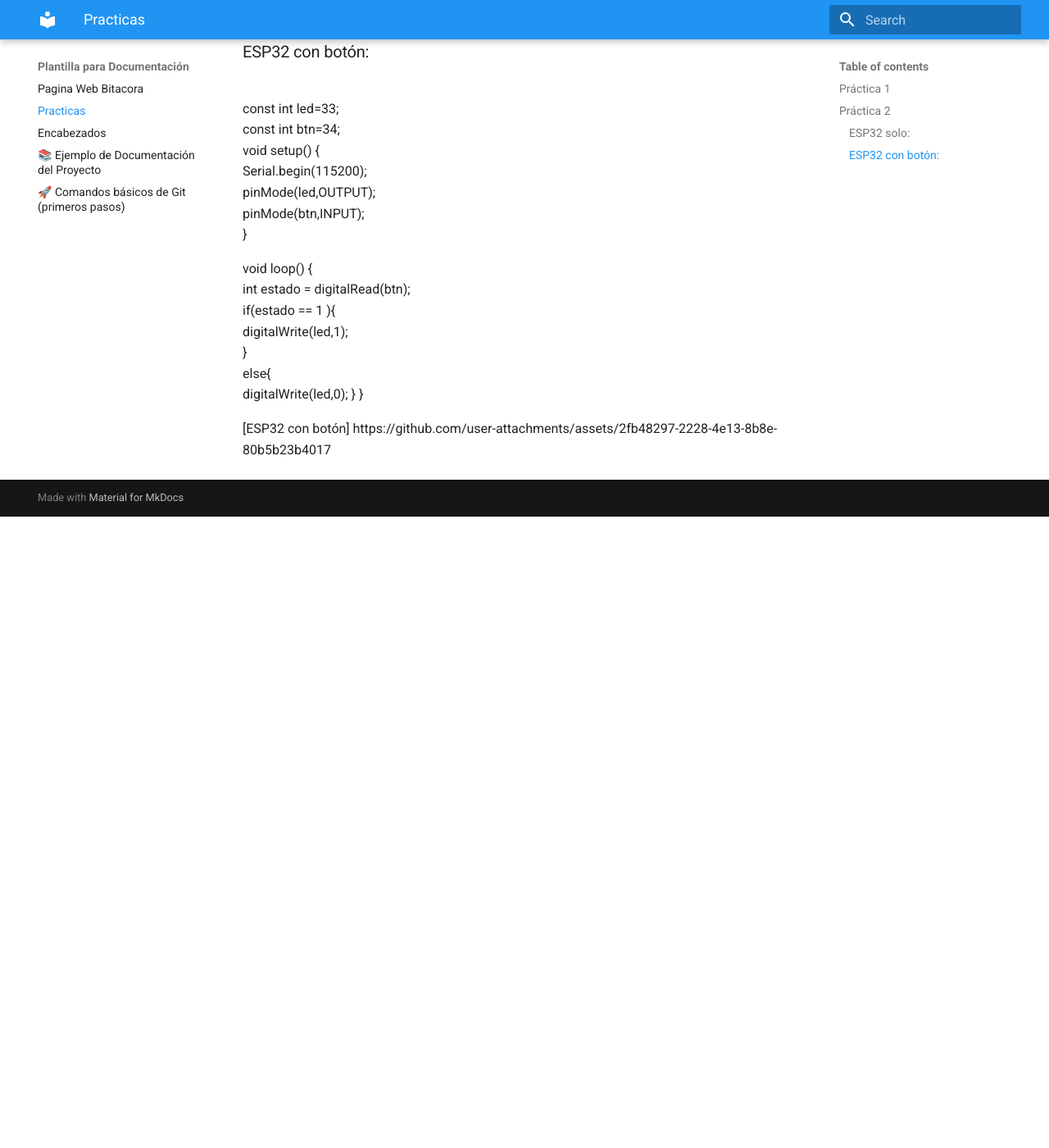
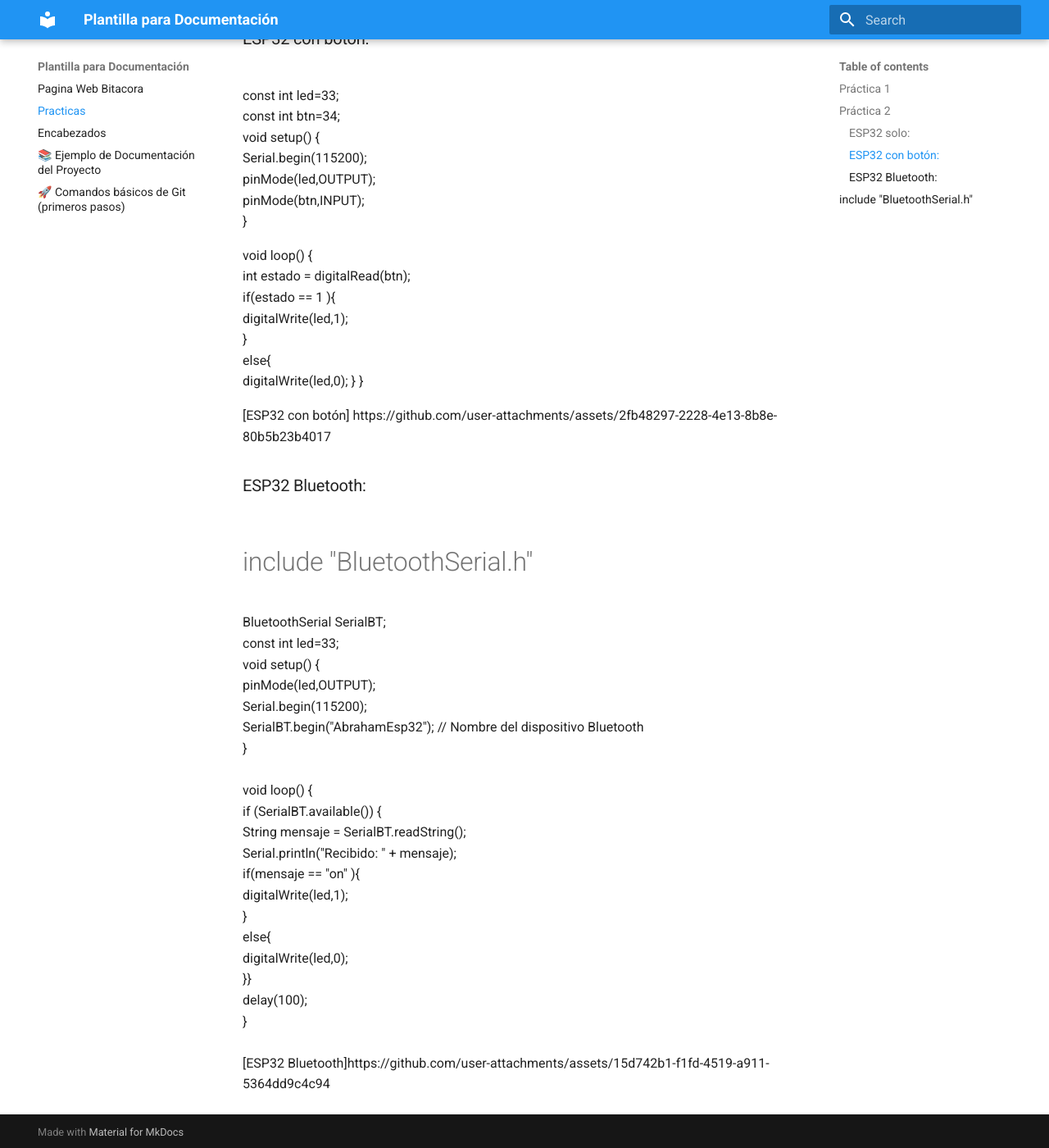
Before and after one commit to AbrahamNoda/Pagina_de_Abraham, an MkDocs documentation site: the page built from docs/Practicas.md, in a window 1280 px wide and 1400 px high, scrolled down 953 px. Shown: the whole window at 82% size. Built offline with MkDocs 1.6.1 and Material for MkDocs 9.7.7, drawn with Linux system fonts in a browser that asks for light colours; before the commit the page ends 1583 px from its top, so only the background shows below that; some of the changed text lies outside the part shown.

Commit message:
Update Practicas.md

```diff
--- a/docs/Practicas.md
+++ b/docs/Practicas.md
@@ -30,7 +30,7 @@ Esta practica consistio en usar un ESP32 para controlar de distantas maneras un
  delay (1000);<br>
  }<br>
 
-https://github.com/user-attachments/assets/6e66b9b6-49fc-4279-bbd0-478fd867dd4a
+[ESP32 solo] https://github.com/user-attachments/assets/6e66b9b6-49fc-4279-bbd0-478fd867dd4a
 
 ### ESP32 con botón:<br>
 <br>
@@ -53,3 +53,29 @@ void loop() {<br>
 }<br>
 
 [ESP32 con botón] https://github.com/user-attachments/assets/2fb48297-2228-4e13-8b8e-80b5b23b4017
+
+### ESP32 Bluetooth:<br>
+<br>
+#include "BluetoothSerial.h"<br>
+BluetoothSerial SerialBT;<br>
+const int led=33;<br>
+void setup() {<br>
+  pinMode(led,OUTPUT);<br>
+    Serial.begin(115200);<br>
+    SerialBT.begin("AbrahamEsp32"); // Nombre del dispositivo Bluetooth<br>
+}<br>
+<br>
+void loop() {<br>
+    if (SerialBT.available()) {<br>
+        String mensaje = SerialBT.readString();<br>
+        Serial.println("Recibido: " + mensaje);<br>
+        if(mensaje == "on" ){<br>
+    digitalWrite(led,1);<br>
+  }<br>
+  else{<br>
+    digitalWrite(led,0);<br>
+    }}<br>
+    delay(100);<br>
+}<br>
+<br>
+[ESP32 Bluetooth]https://github.com/user-attachments/assets/15d742b1-f1fd-4519-a911-5364dd9c4c94
```
